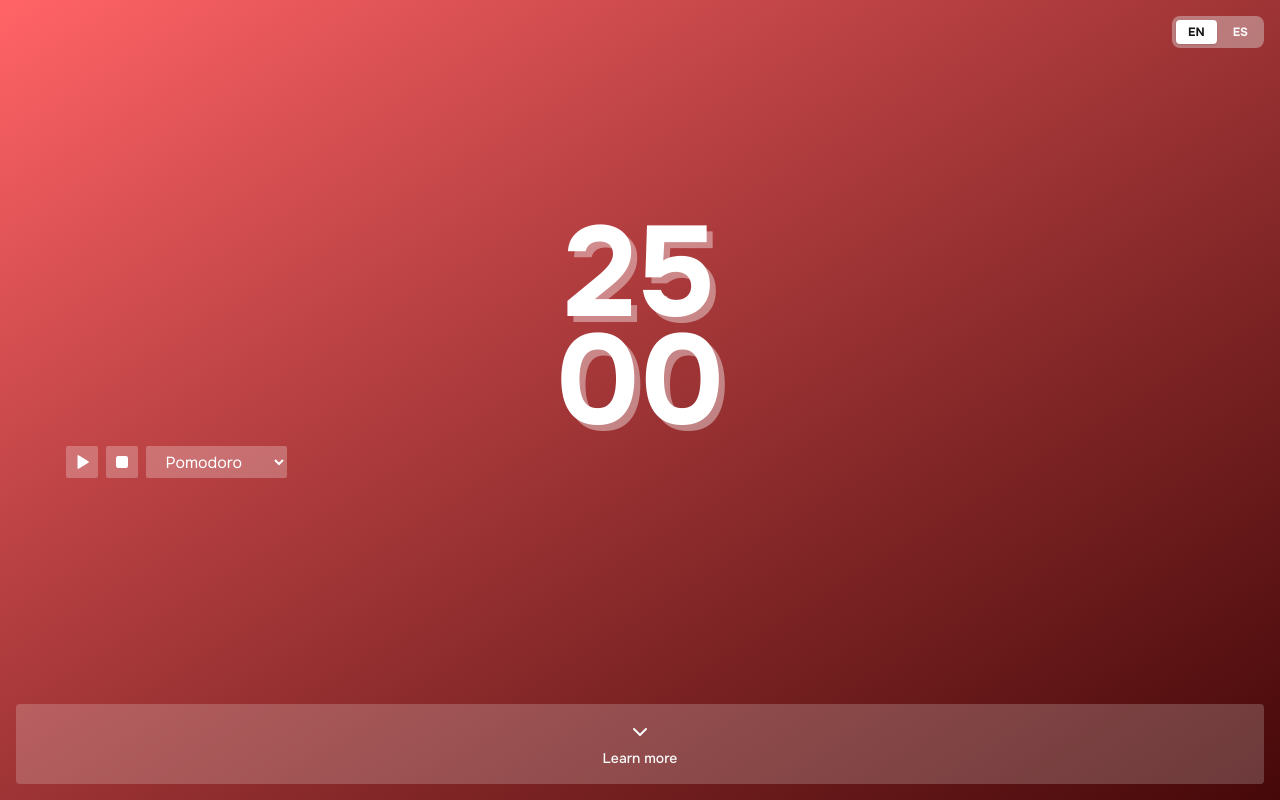
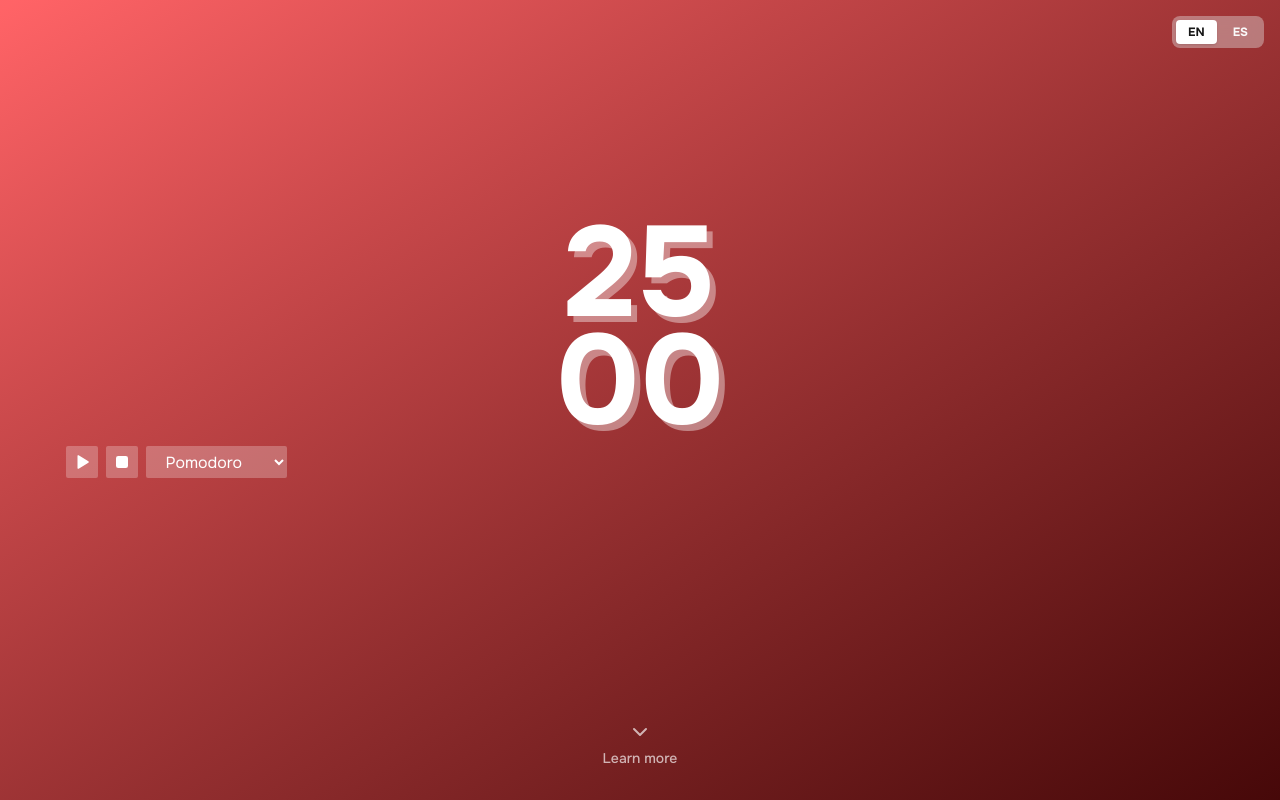
Before and after one commit to lui5gl/pomodoro-web-timer, a Next.js app: page / in a window 1280 px wide. Built offline with nearby package versions, Linux system fonts and the light colour scheme.

Commit message:
feat: enhance Explanation component with interactive toggle and improved styling

```diff
--- a/app/components/explanation.tsx
+++ b/app/components/explanation.tsx
@@ -1,14 +1,32 @@
+"use client";
+
 import { IconChevronDown } from "@tabler/icons-react";
+import { useState } from "react";
 
 export default function Explanation() {
+  const [isOpen, setIsOpen] = useState(false);
+
   return (
-    <div className="group hover:shadow-box mt-6 rounded bg-neutral-50/20 p-4 text-center text-sm text-neutral-50 transition-all duration-300 dark:text-neutral-300">
-      <div className="flex cursor-pointer flex-col items-center justify-center">
-        <IconChevronDown className="h-6 w-6 transition-transform duration-300 group-hover:rotate-180" />
-        <span className="mt-1 font-medium group-hover:hidden">Learn more</span>
+    <div
+      className={`mt-6 cursor-pointer rounded-xs p-4 text-center text-sm text-white/90 transition-all duration-300 ${
+        isOpen ? "bg-white/15" : "animate-pulse"
+      }`}
+      onClick={() => setIsOpen(!isOpen)}
+    >
+      <div className="flex flex-col items-center justify-center">
+        <IconChevronDown
+          className={`h-6 w-6 transition-transform duration-300 ${isOpen ? "rotate-180" : ""}`}
+        />
+        <span className={`mt-1 font-medium ${isOpen ? "hidden" : ""}`}>
+          Learn more
+        </span>
       </div>
 
-      <div className="max-h-0 overflow-hidden opacity-0 transition-all duration-500 group-hover:mt-4 group-hover:max-h-96 group-hover:opacity-100">
+      <div
+        className={`overflow-hidden transition-all duration-500 ${
+          isOpen ? "mt-4 max-h-96 opacity-100" : "max-h-0 opacity-0"
+        }`}
+      >
         <p>
           This Pomodoro Timer app is designed to help you boost your
           productivity by breaking your work into focused intervals, typically
```
